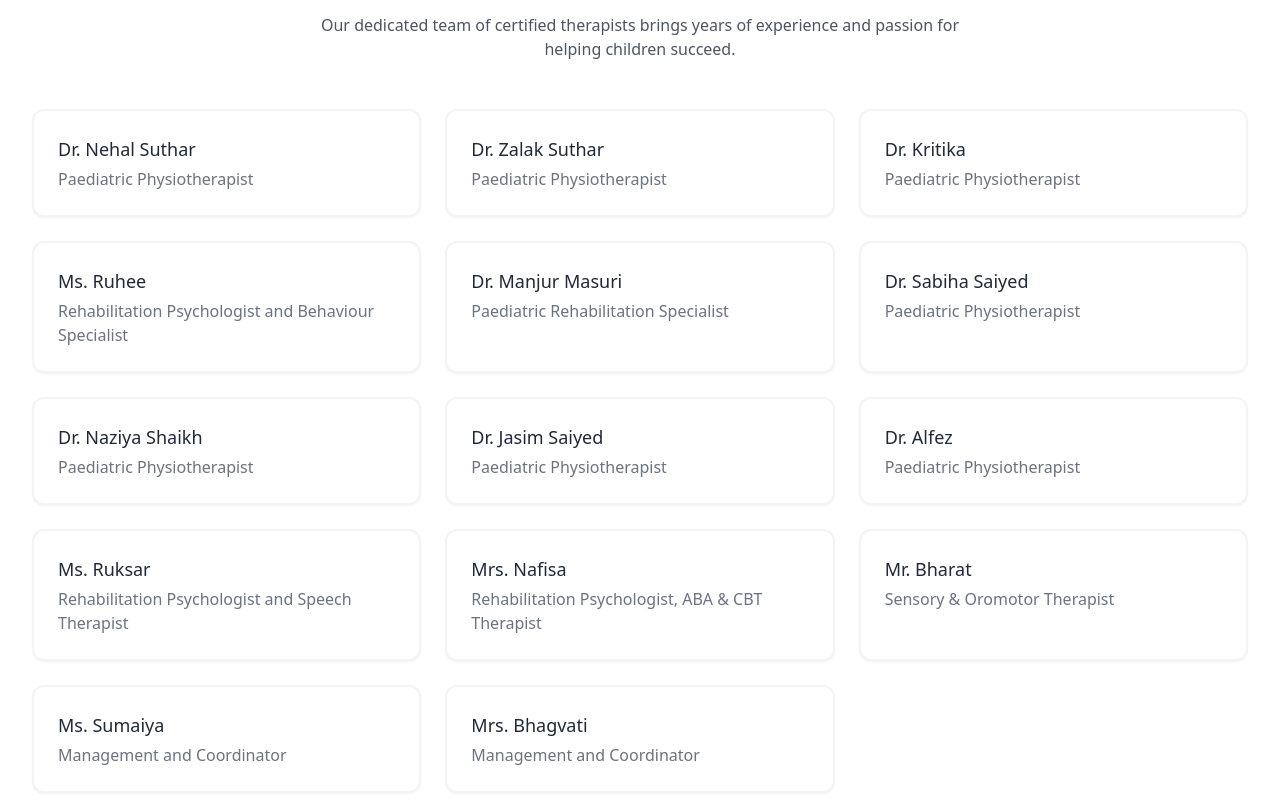
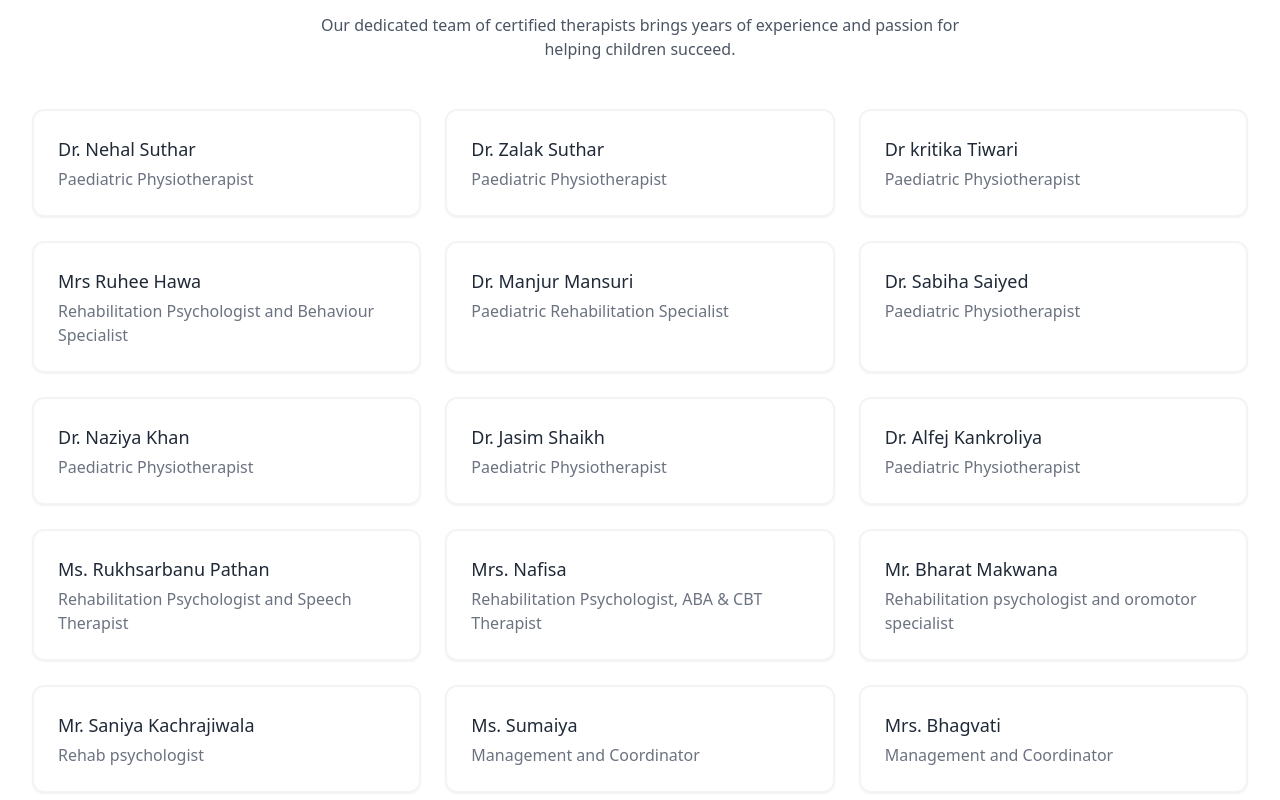
Before and after one commit to arshtherapy/therapy-app, a Next.js app: page /about in a window 1280 px wide. Shown: the part 3360-4160 px from the top of the page. Built offline with nearby package versions, Linux system fonts and the light colour scheme.

Commit message:
Updated team members

```diff
--- a/src/app/about/page.tsx
+++ b/src/app/about/page.tsx
@@ -9,16 +9,17 @@ const About = () => {
   const teamMembers = [
     { name: "Dr. Nehal Suthar", role: "Paediatric Physiotherapist" },
     { name: "Dr. Zalak Suthar", role: "Paediatric Physiotherapist" },
-    { name: "Dr. Kritika", role: "Paediatric Physiotherapist" },
-    { name: "Ms. Ruhee", role: "Rehabilitation Psychologist and Behaviour Specialist" },
-    { name: "Dr. Manjur Masuri", role: "Paediatric Rehabilitation Specialist" },
+    { name: "Dr kritika Tiwari", role: "Paediatric Physiotherapist" },
+    { name: "Mrs Ruhee Hawa", role: "Rehabilitation Psychologist and Behaviour Specialist" },
+    { name: "Dr. Manjur Mansuri", role: "Paediatric Rehabilitation Specialist" },
     { name: "Dr. Sabiha Saiyed", role: "Paediatric Physiotherapist" },
-    { name: "Dr. Naziya Shaikh", role: "Paediatric Physiotherapist" },
-    { name: "Dr. Jasim Saiyed", role: "Paediatric Physiotherapist" },
-    { name: "Dr. Alfez", role: "Paediatric Physiotherapist" },
-    { name: "Ms. Ruksar", role: "Rehabilitation Psychologist and Speech Therapist" },
+    { name: "Dr. Naziya Khan", role: "Paediatric Physiotherapist" },
+    { name: "Dr. Jasim Shaikh", role: "Paediatric Physiotherapist" },
+    { name: "Dr. Alfej Kankroliya", role: "Paediatric Physiotherapist" },
+    { name: "Ms. Rukhsarbanu Pathan", role: "Rehabilitation Psychologist and Speech Therapist" },
     { name: "Mrs. Nafisa", role: "Rehabilitation Psychologist, ABA & CBT Therapist" },
-    { name: "Mr. Bharat", role: "Sensory & Oromotor Therapist" },
+    { name: "Mr. Bharat Makwana", role: "Rehabilitation psychologist and oromotor specialist" },
+    {name: "Mr. Saniya Kachrajiwala", role:"Rehab psychologist"},
     { name: "Ms. Sumaiya", role: "Management and Coordinator" },
     { name: "Mrs. Bhagvati", role: "Management and Coordinator" }
   ];
```
